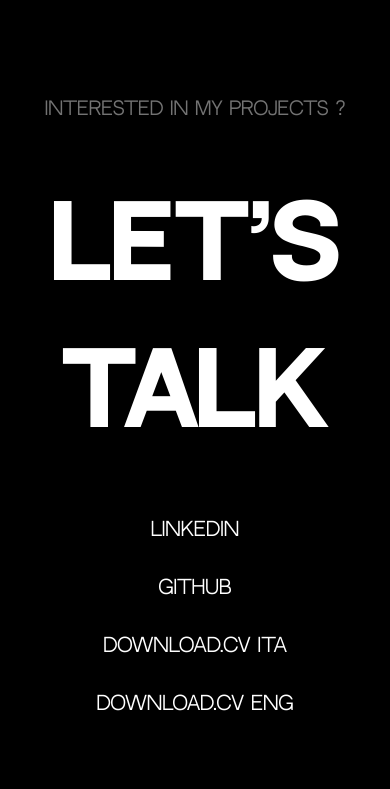
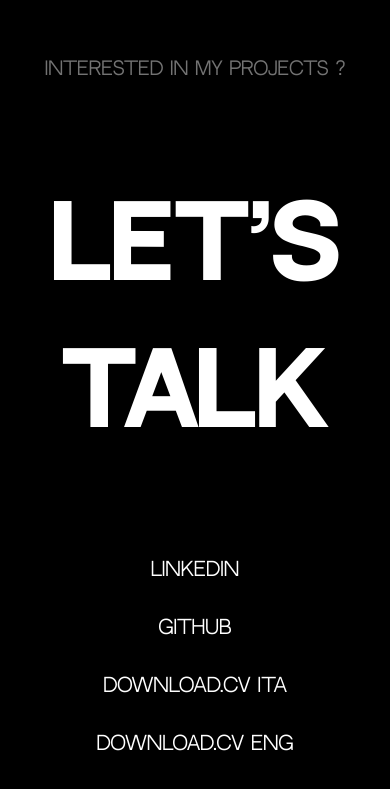
Before and after one commit to kuroiokami89/VantaBlack-Website-2.0, a Next.js app: page / in a window 390 px wide. Shown: the part 4538-5327 px from the top of the page. Built offline with nearby package versions, Linux system fonts and the light colour scheme; a web font is replaced by a local one.

Commit message:
Footer gap for mobile

```diff
--- a/src/app/mediaquery.css
+++ b/src/app/mediaquery.css
@@ -193,7 +193,7 @@
     margin: 0;
     padding: 0;
     height: 100vh !important;
-    gap: 50px;
+    gap: 90px;
   }
 
   .footer-container {
```
